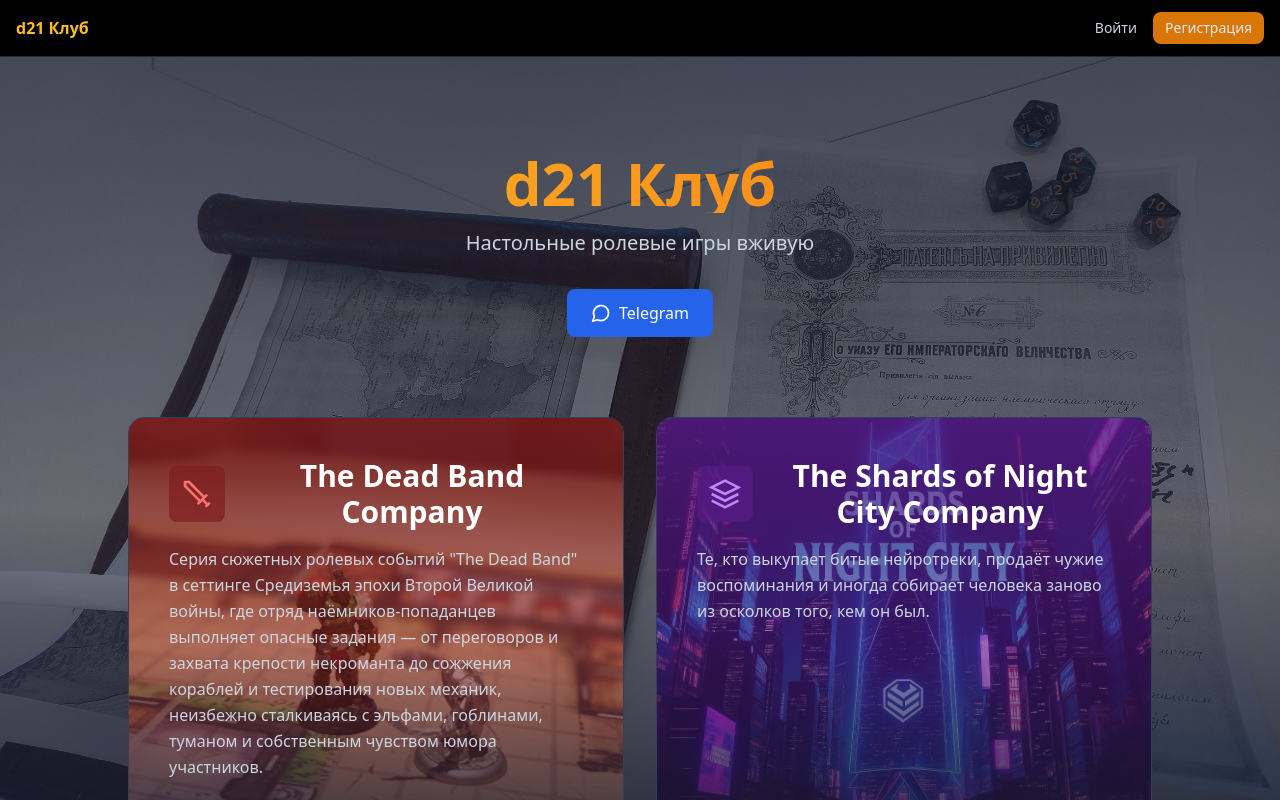
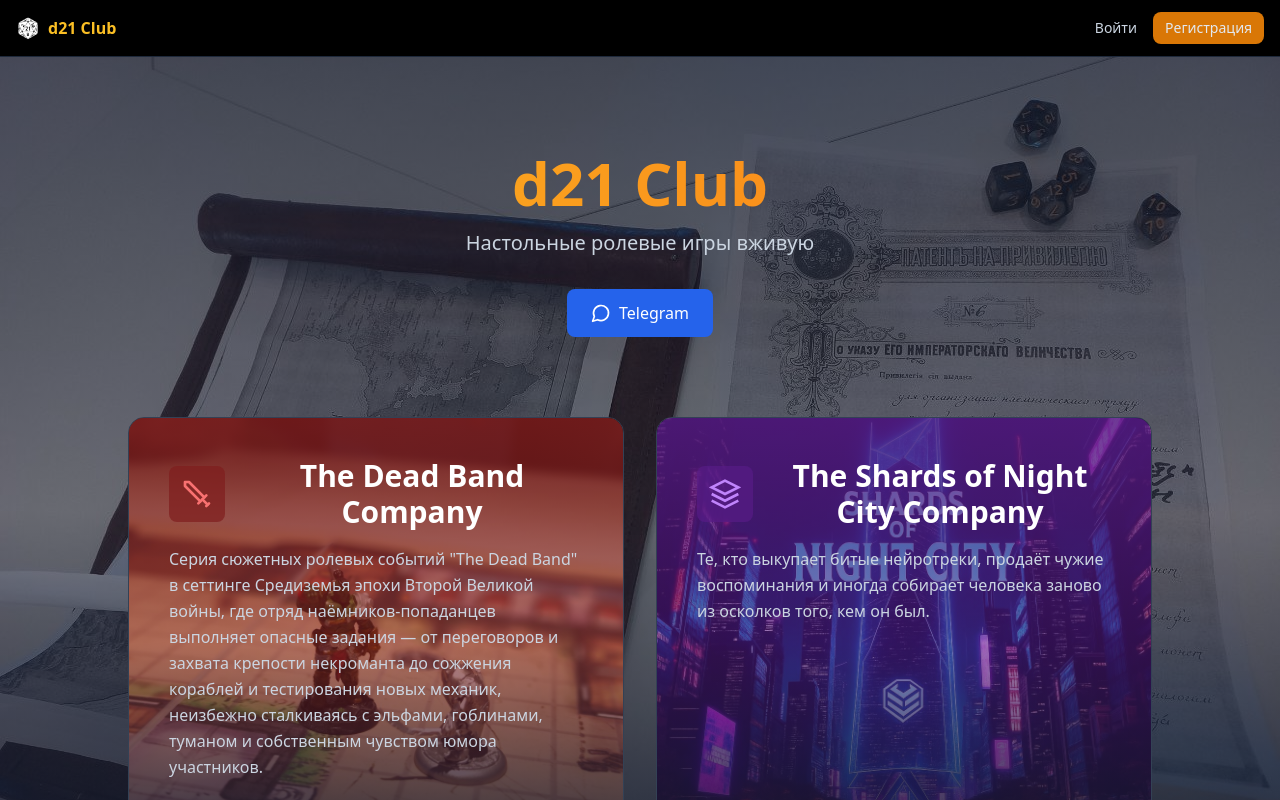
Before and after one commit to perryshe/dnd-club, a Next.js app: page / in a window 1280 px wide. Shown: the top 800 px of the page. Built offline with nearby package versions, Linux system fonts and the light colour scheme; no server answers.

Commit message:
d21 Клуб → d21 Club, add favicon to nav bar
- Replace d21 Клуб with d21 Club everywhere (title, nav, hero)
- Add favicon21.jpg image before d21 Club text in nav bar
- Logo area uses flex with gap-2 for icon+text layout

```diff
--- a/src/app/layout.tsx
+++ b/src/app/layout.tsx
@@ -6,7 +6,7 @@ import Link from "next/link"
 import SignOutButton from "@/components/signout-button"
 
 export const metadata: Metadata = {
-  title: "d21 Клуб",
+  title: "d21 Club",
   description: "Настольные ролевые игры",
   icons: "/favicon21.jpg",
 }
@@ -24,8 +24,9 @@ export default async function RootLayout({
         <SessionProvider session={session}>
           <nav className="bg-black border-b border-slate-800">
             <div className="container mx-auto px-4 h-14 flex items-center justify-between">
-              <Link href="/" className="font-bold text-amber-400">
-                d21 Клуб
+              <Link href="/" className="flex items-center gap-2 font-bold text-amber-400">
+                <img src="/favicon21.jpg" alt="" className="w-6 h-6 rounded" />
+                d21 Club
               </Link>
               <div className="flex items-center gap-4 text-sm">
                 {session?.user ? (
--- a/src/app/page.tsx
+++ b/src/app/page.tsx
@@ -18,7 +18,7 @@ export default function Home() {
 
         <header className="relative container mx-auto px-4 py-24 text-center">
           <h1 className="text-6xl font-bold mb-4 bg-gradient-to-r from-amber-400 to-orange-500 bg-clip-text text-transparent">
-            d21 Клуб
+            d21 Club
           </h1>
           <p className="text-xl text-slate-300 mb-8">
             Настольные ролевые игры вживую
```
